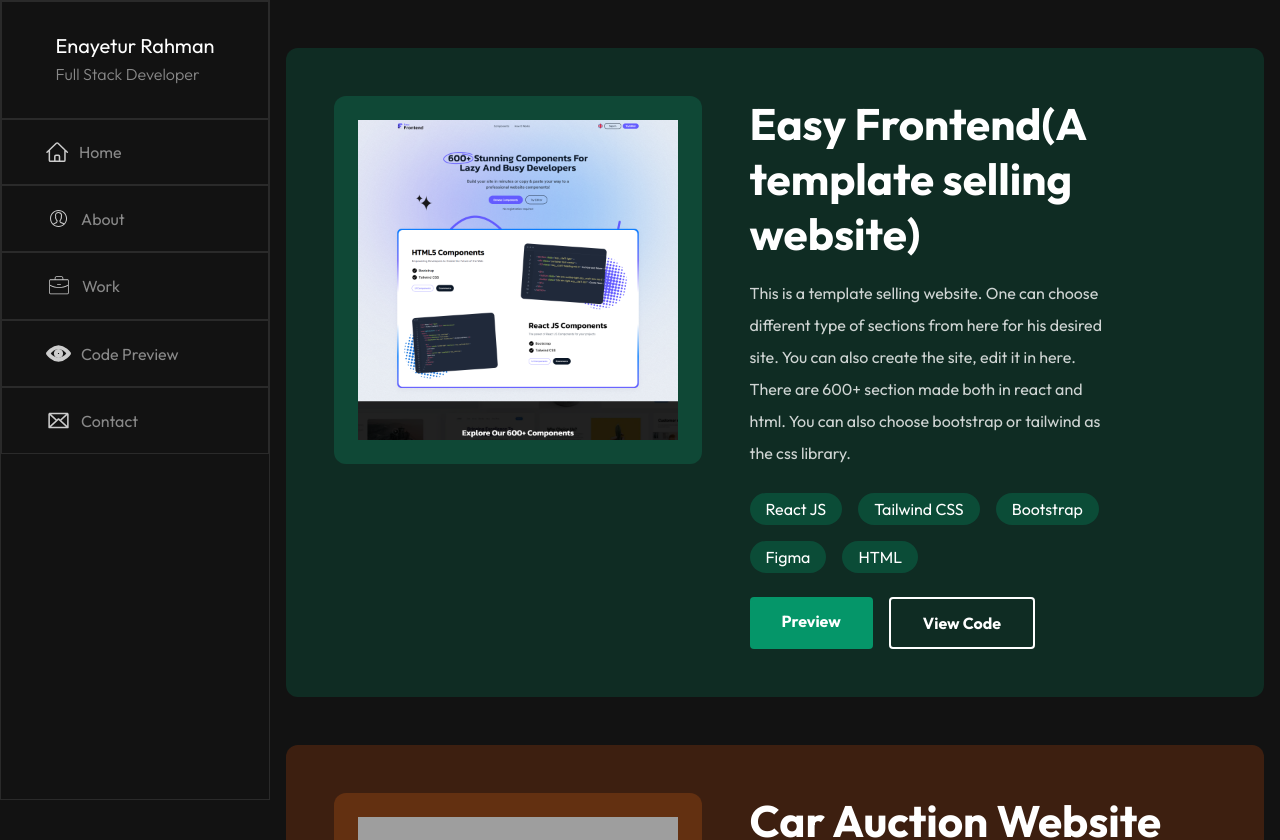
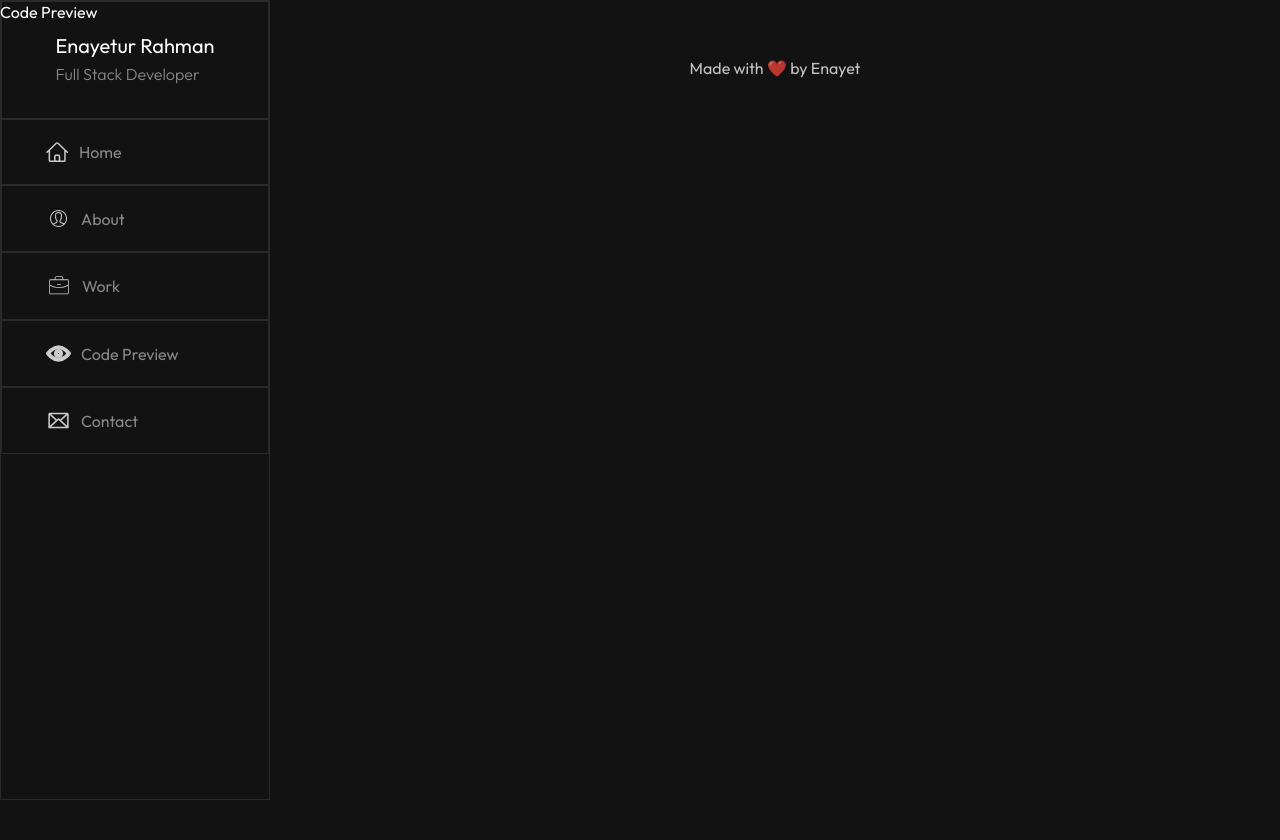
Before and after one commit to enayetsyl/full-stack-portfolio, a Next.js app in the folder frontend/: page /code-preview in a window 1280 px wide. Shown: the top 840 px of the page. After the commit the page ends 800 px from the top, so only its background shows below. Built offline with nearby package versions, Linux system fonts and the light colour scheme; grey boxes are pictures that could not be loaded.

Commit message:
code preview page commented

```diff
--- a/frontend/src/app/code-preview/page.tsx
+++ b/frontend/src/app/code-preview/page.tsx
@@ -1,150 +1,162 @@
-/* eslint-disable react/prop-types */
-import carRental from '/assets/car-rental-cropped.png';
-import easyFrontend from '/assets/ezy-croped.png';
-import quantumLearn from '/assets/quantum-learning.png';
-import srGypApp from '/assets/sr-gym-app.png';
-import gulfAuction from '/assets/gulf-auction.png';
-import snapJobs from '/assets/snapjobs.png';
-import Image from 'next/image';
-import Link from 'next/link';
+// /* eslint-disable react/prop-types */
+// // import carRental from '/assets/car-rental-cropped.png';
+// import easyFrontend from '/assets/ezy-croped.png';
+// import quantumLearn from '/assets/quantum-learning.png';
+// import srGypApp from '/assets/sr-gym-app.png';
+// import gulfAuction from '/assets/gulf-auction.png';
+// import snapJobs from '/assets/snapjobs.png';
+// import Image from 'next/image';
+// import Link from 'next/link';
 
-// declared all the tailwind classes so that the load on initiallization and can be used dynamically
-let colours =
-  'bg-slate-500 bg-slate-600 bg-gray-500 bg-gray-600 bg-zinc-500 bg-zinc-600 bg-neutral-500 bg-neutral-600 bg-stone-500 bg-stone-600 bg-red-500 bg-red-600 bg-orange-500 bg-orange-600 bg-amber-500 bg-amber-600 bg-lime-500 bg-lime-600 bg-green-500 bg-green-600 bg-emerald-500 bg-emerald-600 bg-teal-500 bg-teal-600 bg-cyan-500 bg-cyan-600 bg-sky-500 bg-sky-600 bg-blue-500 bg-blue-600 bg-indigo-500 bg-indigo-600 bg-violet-500 bg-violet-600 bg-purple-500 bg-purple-600 bg-fuchsia-500 bg-fuchsia-600 bg-pink-500 bg-pink-600 bg-rose-500 bg-rose-600';
+// // declared all the tailwind classes so that the load on initiallization and can be used dynamically
+// let colours =
+//   'bg-slate-500 bg-slate-600 bg-gray-500 bg-gray-600 bg-zinc-500 bg-zinc-600 bg-neutral-500 bg-neutral-600 bg-stone-500 bg-stone-600 bg-red-500 bg-red-600 bg-orange-500 bg-orange-600 bg-amber-500 bg-amber-600 bg-lime-500 bg-lime-600 bg-green-500 bg-green-600 bg-emerald-500 bg-emerald-600 bg-teal-500 bg-teal-600 bg-cyan-500 bg-cyan-600 bg-sky-500 bg-sky-600 bg-blue-500 bg-blue-600 bg-indigo-500 bg-indigo-600 bg-violet-500 bg-violet-600 bg-purple-500 bg-purple-600 bg-fuchsia-500 bg-fuchsia-600 bg-pink-500 bg-pink-600 bg-rose-500 bg-rose-600';
 
-const codePreviewProjects = [
-  {
-    color: 'emerald',
-    img: easyFrontend,
-    title: 'Easy Frontend(A template selling website)',
-    desc: 'This is a template selling website. One can choose different type of sections from here for his desired site. You can also create the site, edit it in here. There are 600+ section made both in react and html. You can also choose bootstrap or tailwind as the css library.',
-    tags: ['React JS', 'Tailwind CSS', 'Bootstrap', 'Figma', 'HTML'],
-    liveLink: 'https://easyfrontend.com/',
-    codeLink: 'https://easyfrontend.com/components/ui',
-  },
-  {
-    color: 'orange',
-    img: gulfAuction,
-    title: 'Car Auction Website',
-    desc: 'A client project build with Next JS. It is a car auction website. For styling I used Tailwind CSS framework in this project.',
-    tags: ['React JS', 'Next JS', 'Tailwind CSS', 'Figma'],
-    liveLink: 'https://www.gulfauctions.online/',
-    codeLink: 'https://github.com/11Shafayet/gulf-next',
-  },
-  {
-    color: 'sky',
-    img: snapJobs,
-    title: 'Job Finding App',
-    desc: 'A Job finding Website build With React JS. For styling I used Chakra UI framework in this project.',
-    tags: ['React JS', 'Chakra UI', 'Figma'],
-    liveLink: 'https://snapjobs.netlify.app/',
-    codeLink: 'https://github.com/11Shafayet/snapjobs',
-  },
-  {
-    color: 'pink',
-    img: quantumLearn,
-    title: 'LMS Website',
-    desc: 'A simple but minimal LMS website build with React JS. For styling I used Tailwind CSS in this project. The website is fully responsive.',
-    tags: ['React JS', 'Tailwind CSS', 'Figma'],
-    liveLink: 'https://quantum-learn.netlify.app/',
-    codeLink: 'https://github.com/11Shafayet/lms',
-  },
-  {
-    color: 'cyan',
-    img: carRental,
-    title: 'Car Rental Website',
-    desc: 'This is a car rental website build with React JS and Tailwind CSS library. I also used React Toastify, Email JS, Swiper JS, Flowbite React and so on. Here I implemented Search Filtering, Data fetching and many more. The website is fully responsive.',
-    tags: ['React JS', 'Tailwind CSS', 'Figma'],
-    liveLink: 'https://rent-a-ride-usa.netlify.app/',
-    codeLink: 'https://github.com/11Shafayet/car-rental-one',
-  },
-  {
-    color: 'violet',
-    img: srGypApp,
-    title: 'GYM App',
-    desc: 'Single page based Gym App. Build with Material UI and React JS. Used Rapid Api to collect data and show them on UI.',
-    tags: ['React JS', 'Material UI', 'Figma', 'Rapid Api'],
-    liveLink: 'https://sr-gym-app.netlify.app/',
-    codeLink: 'https://github.com/11Shafayet/gym-app',
-  },
-];
+// const codePreviewProjects = [
+//   {
+//     color: 'emerald',
+//     img: easyFrontend,
+//     title: 'Easy Frontend(A template selling website)',
+//     desc: 'This is a template selling website. One can choose different type of sections from here for his desired site. You can also create the site, edit it in here. There are 600+ section made both in react and html. You can also choose bootstrap or tailwind as the css library.',
+//     tags: ['React JS', 'Tailwind CSS', 'Bootstrap', 'Figma', 'HTML'],
+//     liveLink: 'https://easyfrontend.com/',
+//     codeLink: 'https://easyfrontend.com/components/ui',
+//   },
+//   {
+//     color: 'orange',
+//     img: gulfAuction,
+//     title: 'Car Auction Website',
+//     desc: 'A client project build with Next JS. It is a car auction website. For styling I used Tailwind CSS framework in this project.',
+//     tags: ['React JS', 'Next JS', 'Tailwind CSS', 'Figma'],
+//     liveLink: 'https://www.gulfauctions.online/',
+//     codeLink: 'https://github.com/11Shafayet/gulf-next',
+//   },
+//   {
+//     color: 'sky',
+//     img: snapJobs,
+//     title: 'Job Finding App',
+//     desc: 'A Job finding Website build With React JS. For styling I used Chakra UI framework in this project.',
+//     tags: ['React JS', 'Chakra UI', 'Figma'],
+//     liveLink: 'https://snapjobs.netlify.app/',
+//     codeLink: 'https://github.com/11Shafayet/snapjobs',
+//   },
+//   {
+//     color: 'pink',
+//     img: quantumLearn,
+//     title: 'LMS Website',
+//     desc: 'A simple but minimal LMS website build with React JS. For styling I used Tailwind CSS in this project. The website is fully responsive.',
+//     tags: ['React JS', 'Tailwind CSS', 'Figma'],
+//     liveLink: 'https://quantum-learn.netlify.app/',
+//     codeLink: 'https://github.com/11Shafayet/lms',
+//   },
+//   {
+//     color: 'cyan',
+//     img: carRental,
+//     title: 'Car Rental Website',
+//     desc: 'This is a car rental website build with React JS and Tailwind CSS library. I also used React Toastify, Email JS, Swiper JS, Flowbite React and so on. Here I implemented Search Filtering, Data fetching and many more. The website is fully responsive.',
+//     tags: ['React JS', 'Tailwind CSS', 'Figma'],
+//     liveLink: 'https://rent-a-ride-usa.netlify.app/',
+//     codeLink: 'https://github.com/11Shafayet/car-rental-one',
+//   },
+//   {
+//     color: 'violet',
+//     img: srGypApp,
+//     title: 'GYM App',
+//     desc: 'Single page based Gym App. Build with Material UI and React JS. Used Rapid Api to collect data and show them on UI.',
+//     tags: ['React JS', 'Material UI', 'Figma', 'Rapid Api'],
+//     liveLink: 'https://sr-gym-app.netlify.app/',
+//     codeLink: 'https://github.com/11Shafayet/gym-app',
+//   },
+// ];
 
-const SingleProject = ({ item }) => {
-  const { color, img, title, desc, tags, liveLink, codeLink } = item;
+// const SingleProject = ({ item }) => {
+//   const { color, img, title, desc, tags, liveLink, codeLink } = item;
+//   return (
+//     <div
+//       className={`grid grid-cols-1 lg:grid-cols-12 bg-${color}-600 bg-opacity-20 rounded-xl p-6 md:p-12`}
+//     >
+//       <div className="lg:col-span-5">
+//         <div
+//           className={`bg-${color}-500 bg-opacity-20 flex justify-center items-center p-6 rounded-xl`}
+//         >
+//           <Link
+//             href={liveLink}
+//             className="overflow-hidden max-w-full max-h-[500px]"
+//           >
+//             <Image
+//               src={img}
+//               alt={title}
+//               height={500}
+//               width={500}
+//               className="max-w-full max-h-[500px] h-auto hover:scale-110 duration-500"
+//             />
+//           </Link>
+//         </div>
+//       </div>
+//       <div className="lg:col-span-7">
+//         <div className="mt-6 lg:mt-0 lg:px-12 text-center lg:text-start h-full flex flex-col justify-center">
+//           <h5 className="text-3xl md:text-[44px] leading-tight font-bold mb-4">
+//             {title}
+//           </h5>
+//           <p className="leading-loose opacity-80 mb-6 lg:pr-12">{desc}</p>
+//           <div className="mb-6 flex flex-wrap gap-4">
+//             {tags.map((tag, j) => (
+//               <h5
+//                 className={`py-1 px-4 rounded-full bg-${color}-600 bg-opacity-30`}
+//                 key={j}
+//               >
+//                 {tag}
+//               </h5>
+//             ))}
+//           </div>
+//           <div className="flex gap-x-4">
+//             <Link
+//               href={liveLink}
+//               className={`font-bold bg-${color}-600 text-white px-8 py-3 hover:bg-opacity-90 duration-300 rounded inline-flex`}
+//             >
+//               Preview
+//             </Link>
+//             {codeLink && (
+//               <Link
+//                 href={codeLink}
+//                 className={`font-bold border-2 border-white hover:border-${color}-600 hover:bg-${color}-600 text-white hover:text-white px-8 py-3 hover:bg-opacity-90 duration-300 rounded inline-flex`}
+//               >
+//                 View Code
+//               </Link>
+//             )}
+//           </div>
+//         </div>
+//       </div>
+//     </div>
+//   );
+// };
+
+// const CodePreview = () => {
+//   return (
+//     <div className="xl:pl-[270px]">
+//       <div className="container px-4 mx-auto">
+//         <div className="py-12">
+//           <div className="flex flex-col gap-y-12">
+//             {codePreviewProjects.map((item, i) => (
+//               <SingleProject item={item} key={i} />
+//             ))}
+//           </div>
+//         </div>
+//       </div>
+//     </div>
+//   );
+// };
+
+// export default CodePreview;
+
+import React from 'react'
+
+const page = () => {
   return (
-    <div
-      className={`grid grid-cols-1 lg:grid-cols-12 bg-${color}-600 bg-opacity-20 rounded-xl p-6 md:p-12`}
-    >
-      <div className="lg:col-span-5">
-        <div
-          className={`bg-${color}-500 bg-opacity-20 flex justify-center items-center p-6 rounded-xl`}
-        >
-          <Link
-            href={liveLink}
-            className="overflow-hidden max-w-full max-h-[500px]"
-          >
-            <Image
-              src={img}
-              alt={title}
-              height={500}
-              width={500}
-              className="max-w-full max-h-[500px] h-auto hover:scale-110 duration-500"
-            />
-          </Link>
-        </div>
-      </div>
-      <div className="lg:col-span-7">
-        <div className="mt-6 lg:mt-0 lg:px-12 text-center lg:text-start h-full flex flex-col justify-center">
-          <h5 className="text-3xl md:text-[44px] leading-tight font-bold mb-4">
-            {title}
-          </h5>
-          <p className="leading-loose opacity-80 mb-6 lg:pr-12">{desc}</p>
-          <div className="mb-6 flex flex-wrap gap-4">
-            {tags.map((tag, j) => (
-              <h5
-                className={`py-1 px-4 rounded-full bg-${color}-600 bg-opacity-30`}
-                key={j}
-              >
-                {tag}
-              </h5>
-            ))}
-          </div>
-          <div className="flex gap-x-4">
-            <Link
-              href={liveLink}
-              className={`font-bold bg-${color}-600 text-white px-8 py-3 hover:bg-opacity-90 duration-300 rounded inline-flex`}
-            >
-              Preview
-            </Link>
-            {codeLink && (
-              <Link
-                href={codeLink}
-                className={`font-bold border-2 border-white hover:border-${color}-600 hover:bg-${color}-600 text-white hover:text-white px-8 py-3 hover:bg-opacity-90 duration-300 rounded inline-flex`}
-              >
-                View Code
-              </Link>
-            )}
-          </div>
-        </div>
-      </div>
+    <div>
+      Code Preview
     </div>
-  );
-};
+  )
+}
 
-const CodePreview = () => {
-  return (
-    <div className="xl:pl-[270px]">
-      <div className="container px-4 mx-auto">
-        <div className="py-12">
-          <div className="flex flex-col gap-y-12">
-            {codePreviewProjects.map((item, i) => (
-              <SingleProject item={item} key={i} />
-            ))}
-          </div>
-        </div>
-      </div>
-    </div>
-  );
-};
-
-export default CodePreview;
+export default page
```
